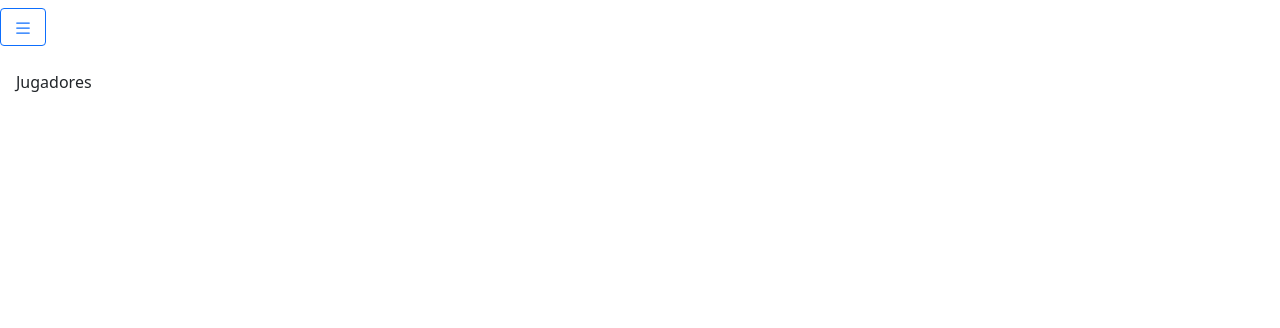
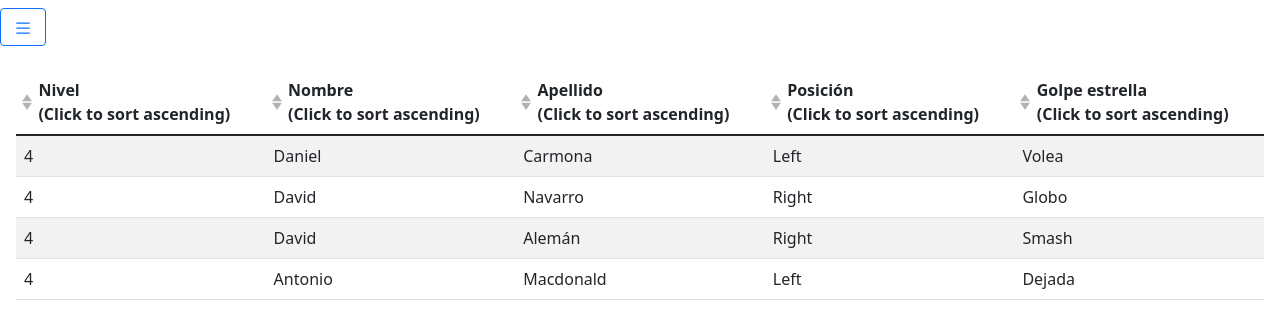
Before and after one commit to carmona44/padel-portfolio-web, a Nuxt app: page /players in a window 1280 px wide. Shown: the top 328 px of the page. Built offline with nearby package versions, Linux system fonts and the light colour scheme.

Commit message:
feat: add generic Table + some examples

```diff
--- /dev/null
+++ b/components/Table.vue
@@ -0,0 +1,20 @@
+<template>
+    <div>
+        <b-table
+            responsive
+            striped
+            hover
+            sort-icon-left
+            :items="items"
+            :fields="fields"
+        ></b-table>
+    </div>
+</template>
+
+<script lang="ts">
+import Vue from 'vue'
+
+export default Vue.extend({
+    props: ['items', 'fields']
+})
+</script>
--- a/pages/players.vue
+++ b/pages/players.vue
@@ -1,3 +1,27 @@
 <template>
-    <div>Jugadores</div>
+    <Table :items="items" :fields="fields"/>
 </template>
+
+<script lang="ts">
+import Vue from 'vue';
+
+export default Vue.extend({
+    data() {
+        return {
+            items: [
+                { name: 'Daniel', lastName: 'Carmona', position: 'Left', level: 4, bestShot: 'Volea' },
+                { name: 'David', lastName: 'Navarro', position: 'Right', level: 4, bestShot: 'Globo' },
+                { name: 'David', lastName: 'Alemán', position: 'Right', level: 4, bestShot: 'Smash' },
+                { name: 'Antonio', lastName: 'Macdonald', position: 'Left', level: 4, bestShot: 'Dejada' },
+            ],
+            fields: [
+                { key: 'level', label: 'Nivel', sortable: true },
+                { key: 'name', label: 'Nombre', sortable: true },
+                { key: 'lastName', label: 'Apellido', sortable: true },
+                { key: 'position', label: 'Posición', sortable: true },
+                { key: 'bestShot', label: 'Golpe estrella', sortable: true },
+            ]
+        }
+    }
+})
+</script>
--- a/pages/stats.vue
+++ b/pages/stats.vue
@@ -1,3 +1,3 @@
 <template>
-    <div>Probando</div>
+    <div>Página de estadísticas</div>
 </template>
--- a/pages/tournaments.vue
+++ b/pages/tournaments.vue
@@ -1,3 +1,20 @@
 <template>
-    <div>Torneos</div>
+    <Table :items="items"/>
 </template>
+
+<script lang="ts">
+import Vue from 'vue';
+
+export default Vue.extend({
+    data() {
+        return {
+            items: [
+                { name: 'Padelnuestro', city: 'Murcia', format: 'League', prueba: true },
+                { name: 'Villaescusa', city: 'Alicante', format: 'KO', prueba: false },
+                { name: 'Padel Murcia', city: 'Murcia', format: 'KO', prueba: false },
+                { name: 'WPT', city: 'Madrid', format: 'KO', prueba: true },
+            ]
+        }
+    }
+})
+</script>
```
